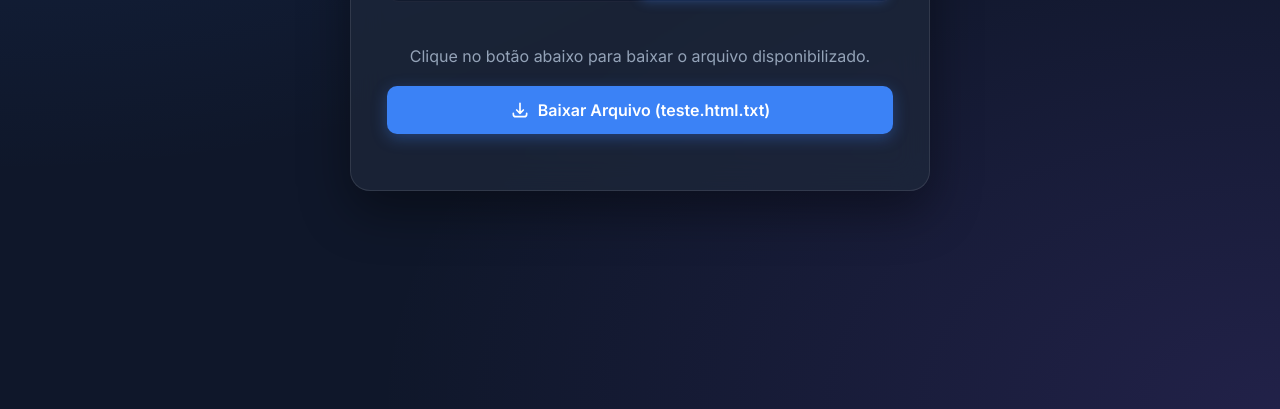
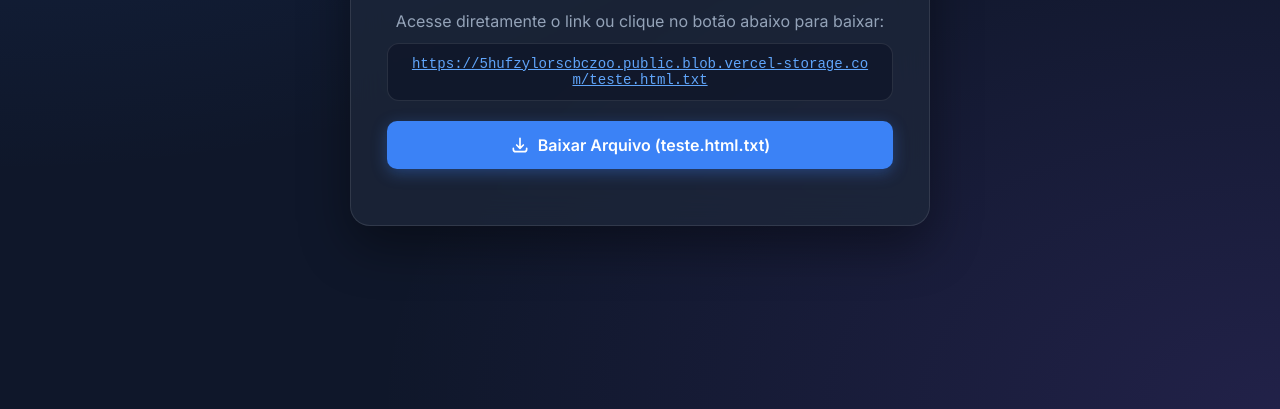
Before and after one commit to aigl115077-dev/Teste, a website: page index.html in a window 1280 px wide. Both pictures are taken after a click on the button "Download". Shown: the part 391-800 px from the top of the page. Drawn offline with Linux system fonts and the light colour scheme.

Commit message:
Display full Vercel Blob URL text in Download tab

```diff
--- a/index.html
+++ b/index.html
@@ -307,9 +307,15 @@
         <!-- ABA DOWNLOAD -->
         <div id="tab-download" class="tab-content">
             <div class="download-box">
-                <p style="color: var(--text-muted); margin-bottom: 20px;">
-                    Clique no botão abaixo para baixar o arquivo disponibilizado.
+                <p style="color: var(--text-muted); margin-bottom: 12px;">
+                    Acesse diretamente o link ou clique no botão abaixo para baixar:
                 </p>
+
+                <div style="background: rgba(15, 23, 42, 0.8); border: 1px solid var(--card-border); padding: 12px 16px; border-radius: 12px; margin-bottom: 20px; word-break: break-all; text-align: center; font-family: monospace; font-size: 0.88rem;">
+                    <a href="https://5hufzylorscbczoo.public.blob.vercel-storage.com/teste.html.txt" target="_blank" style="color: #60a5fa; text-decoration: underline;">
+                        https://5hufzylorscbczoo.public.blob.vercel-storage.com/teste.html.txt
+                    </a>
+                </div>
 
                 <a class="btn" href="https://5hufzylorscbczoo.public.blob.vercel-storage.com/teste.html.txt" target="_blank" download>
                     <svg width="20" height="20" viewBox="0 0 24 24" fill="none" stroke="currentColor" stroke-width="2">
```
